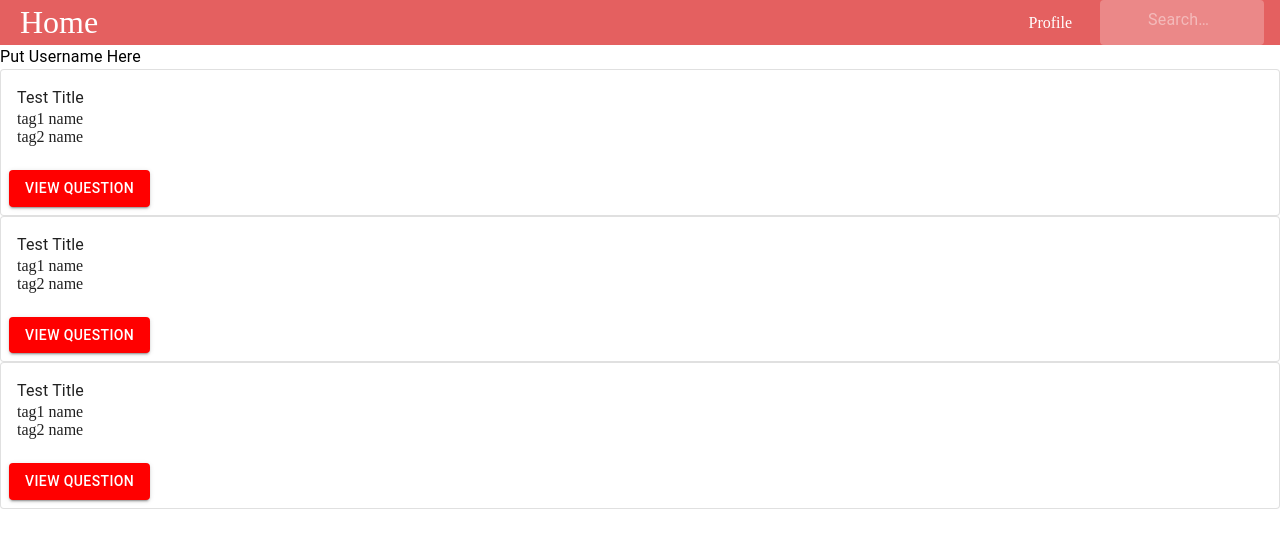
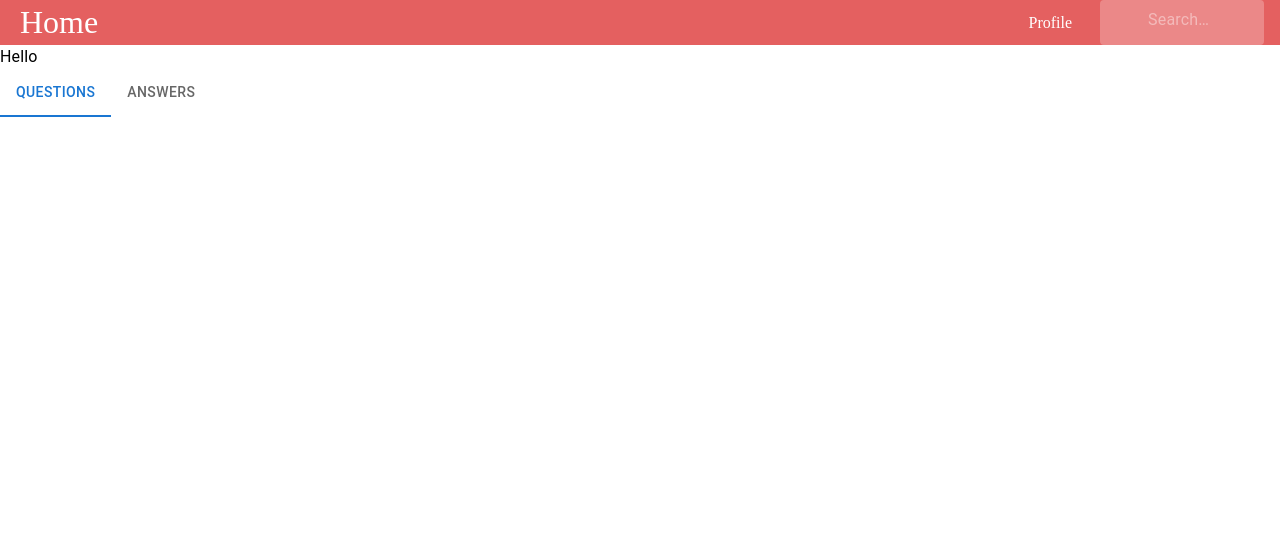
Before and after one commit to Chaseforyourlife/HackDay2023, a React (Vite) app in the folder gui/: page /Profile in a window 1280 px wide. Shown: the top 548 px of the page. Built offline with nearby package versions, Linux system fonts and the light colour scheme.

Commit message:
added tabs

```diff
--- a/gui/src/pages/Profile/Profile.jsx
+++ b/gui/src/pages/Profile/Profile.jsx
@@ -1,6 +1,11 @@
-import React from 'react';
-import { Box, Typography} from '@mui/material';
+import React, {useState} from 'react';
+import { Box, Typography, Grid} from '@mui/material';
 import QuestionList from '../../components/QuestionList/QuestionList';
+import Tabs from '@mui/material/Tabs';
+import Tab from '@mui/material/Tab';
+
+
+
 
 const questionInfo = {
     title: "Test Title",
@@ -46,10 +51,25 @@ const questionInfo = {
 
 
 export default function Profile(){
+    const [currentTabIndex, setCurrentTabIndex] = useState(0);
+
+  const handleTabChange = (e, tabIndex) => {
+    console.log(tabIndex);
+    setCurrentTabIndex(tabIndex);
+};
     return (
-        <Box sx = {{}}>
-            <Typography sx = {{ typography: {lg: 'body1',d: 'body2', sm: 'body3'}}}>Put Username Here</Typography>
-            <QuestionList questions = {questions}/>
-        </Box>
+
+        <Grid>
+            <Typography>Hello</Typography>
+
+    <React.Fragment>
+      <Tabs value={currentTabIndex} onChange={handleTabChange}>
+        <Tab label='Questions' />
+        <Tab label='Answers' />
+      </Tabs>
+    </React.Fragment>
+
+    </Grid>
+
     );
 }
```
